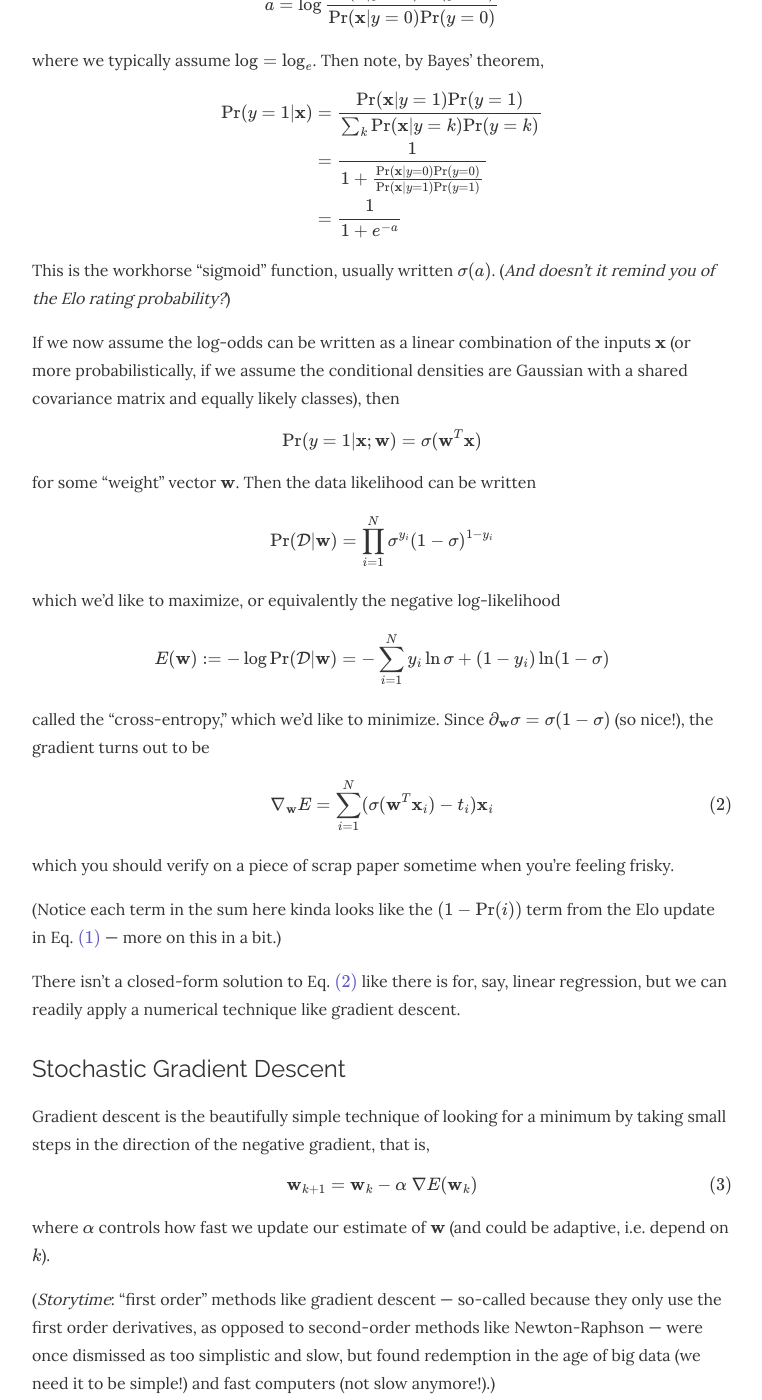
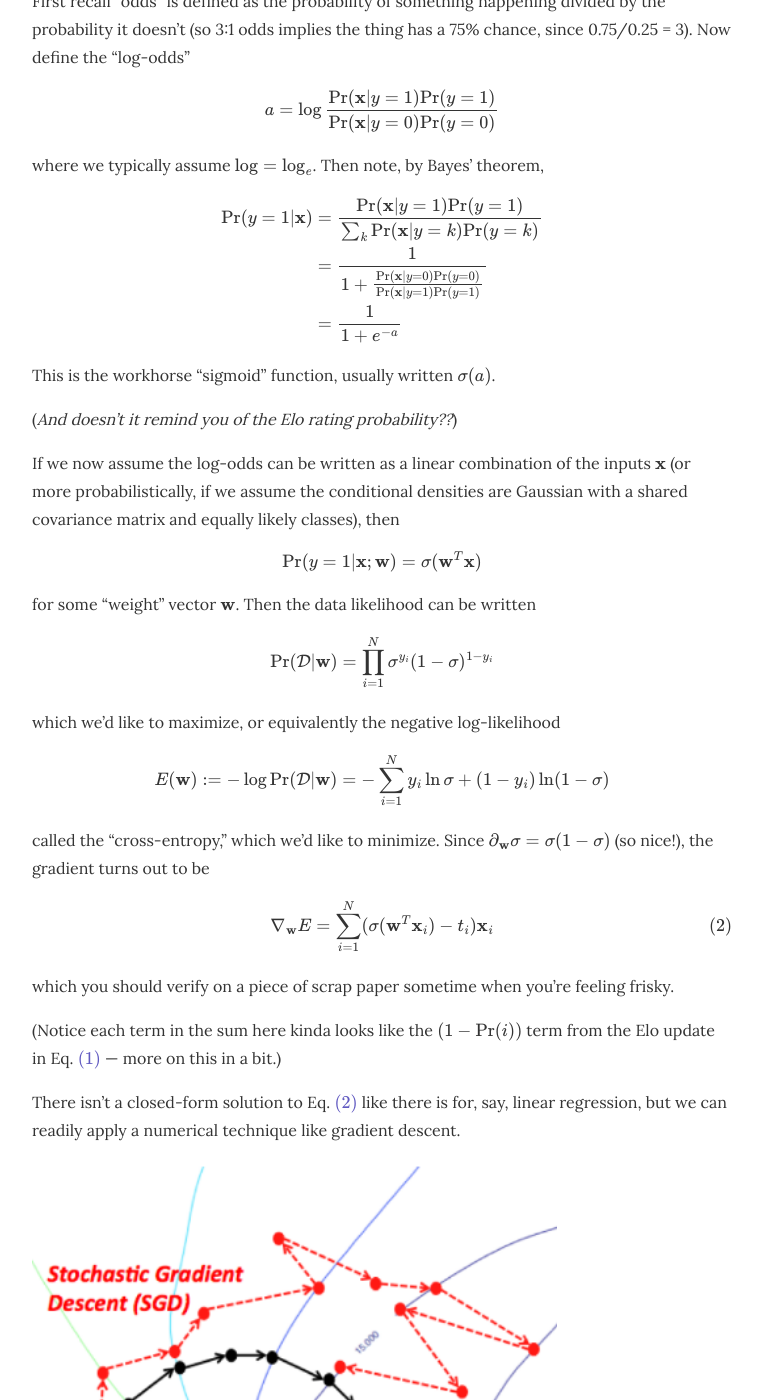
Before and after one commit to stmorse/stmorse.github.io, a Jekyll site: the page built from _posts/2019-05-20-Elo.md, in a window 1280 px wide and 1400 px high, scrolled down 1639 px. Shown: the whole window, without its empty margins (258-1020 px from the left). Built offline with Jekyll 4.4.1, drawn with Linux system fonts in a browser that asks for light colours; nearby versions of some CDN libraries; formulas are drawn with MathJax 3; some of the changed text lies outside the part shown.

Commit message:
added pics

```diff
--- a/_posts/2019-05-20-Elo.md
+++ b/_posts/2019-05-20-Elo.md
@@ -6,7 +6,9 @@
 tags: [projects, football, machine learning]
 ---
 
-[Elo ratings](https://en.wikipedia.org/wiki/Elo_rating_system) are a ubiquitous system for ranking individuals/teams who compete in pairs.  They began as a chess rating system, designed by [Arpad Elo](http://www.nytimes.com/1992/11/14/obituaries/prof-arpad-e-elo-is-dead-at-89-inventor-of-chess-ratings-system.html), but have since spread to sports and elsewhere (here's an [application in education](https://www.sciencedirect.com/science/article/pii/S036013151630080X)).  As a result, there is a lot of info out there on [how to compute Elo ratings](https://fivethirtyeight.com/methodology/how-our-nfl-predictions-work/), presumably because they're easy to understand and surprisingly good at forecasting.  Heck, pretty much all of Nate Silver's 538 sports coverage [revolves around it](https://fivethirtyeight.com/tag/elo-ratings/).
+[Elo ratings](https://en.wikipedia.org/wiki/Elo_rating_system) are a ubiquitous system for ranking individuals/teams who compete in pairs.  They began as a chess rating system, designed by [Arpad Elo](http://www.nytimes.com/1992/11/14/obituaries/prof-arpad-e-elo-is-dead-at-89-inventor-of-chess-ratings-system.html), but have since spread to sports and elsewhere (here's an [application in education](https://www.sciencedirect.com/science/article/pii/S036013151630080X)).  As a result, there is a lot of info out there on [how to compute Elo ratings](https://fivethirtyeight.com/methodology/how-our-nfl-predictions-work/), presumably because they're easy to understand and surprisingly good at forecasting.  Heck, pretty much all of Nate Silver's 538 sports coverage [revolves around it](https://fivethirtyeight.com/tag/elo-ratings/).  Here's their [forecast going into the last Superbowl](https://projects.fivethirtyeight.com/2018-nfl-predictions/) ... I guess they called it?
+
+<img align="center" width="75%" src="{{ site.github.url }}/images/538_elo.png" alt="538 Elo screenshot">
 
 But there are very, very few resources on **how** the ratings work.  I don't mean what the formula is, I mean **why** the formula is what it is.  What is the deeper statistical truth going on here?
 
@@ -59,7 +61,9 @@
 \end{align*}
 $$
 
-This is the workhorse "sigmoid" function, usually written $$\sigma(a)$$.  (*And doesn't it remind you of the Elo rating probability?*)
+This is the workhorse "sigmoid" function, usually written $$\sigma(a)$$.
+
+(*And doesn't it remind you of the Elo rating probability??*)
 
 If we now assume the log-odds can be written as a linear combination of the inputs $$\mathbf{x}$$ (or more probabilistically, if we assume the conditional densities are Gaussian with a shared covariance matrix and equally likely classes), then
 
@@ -94,6 +98,9 @@
 
 There isn't a closed-form solution to Eq. \eqref{eq:entropy_grad} like there is for, say, linear regression, but we can readily apply a numerical technique like gradient descent.
 
+
+<img align="center" width="75%" src="{{ site.github.url }}/images/gd_sgd.png" alt="GD SGD comparison">
+[Image credit: Golden](https://golden.com/wiki/Stochastic_gradient_descent_(SGD))
 
 ## Stochastic Gradient Descent
 
```
Also changed, not shown: images/538_elo.png (added), images/gd_sgd.png (added).
